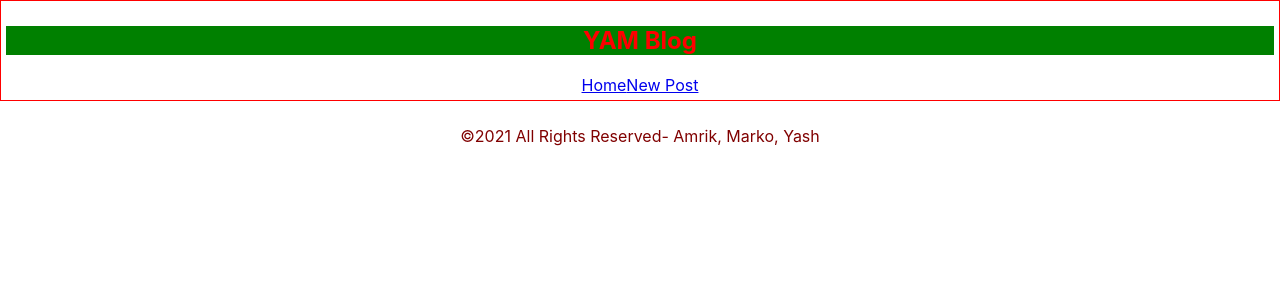
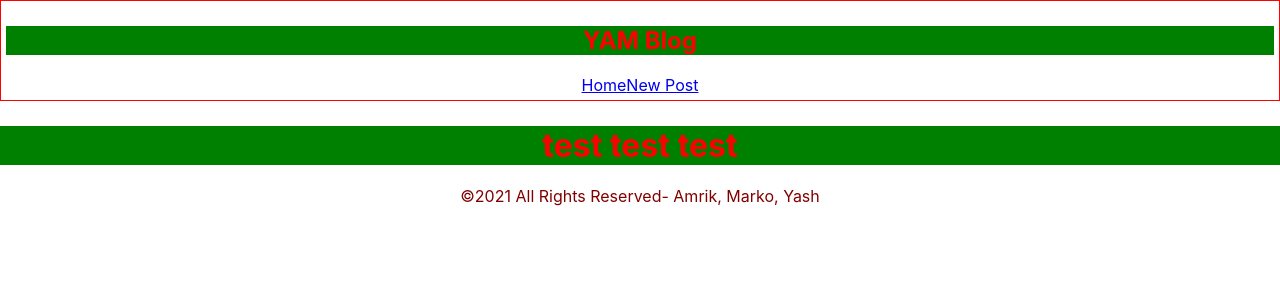
Before and after one commit to MarkoKupresanin/CutiehacksYAM, a React (Create React App) app: page /posts in a window 1280 px wide. Shown: the top 300 px of the page. Built offline with nearby package versions, Linux system fonts and the light colour scheme; no server answers; the database is empty.

Commit message:
bring the stuff back

```diff
--- a/src/App.js
+++ b/src/App.js
@@ -47,13 +47,13 @@ const firebaseConfig = {
     <div className='content'>
       <Switch>
           <Route exact path="/" component={Home}></Route>
-          {/* <Route path="/posts" component={BlogList}></Route> */}
+          <Route path="/posts" component={BlogList}></Route>
           <Route path="*" />
             <NotFound />
         <Navbar />
           <Route exact path="/">
             <div className="content">
-
+              <p>{  }</p>
             </div>
           </Route>
       </Switch>
--- a/src/BlogList.js
+++ b/src/BlogList.js
@@ -3,7 +3,7 @@ import { useState, useEffect } from 'react';
 
 const BlogList = () => {
     return (
-        <h1>shit</h1>
+        <h1>test test test</h1>
     );
 }
 
```
